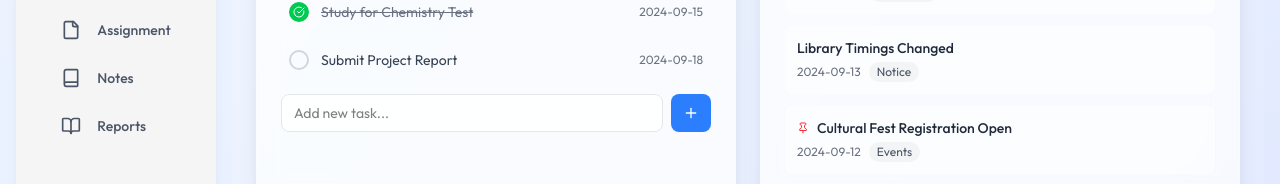
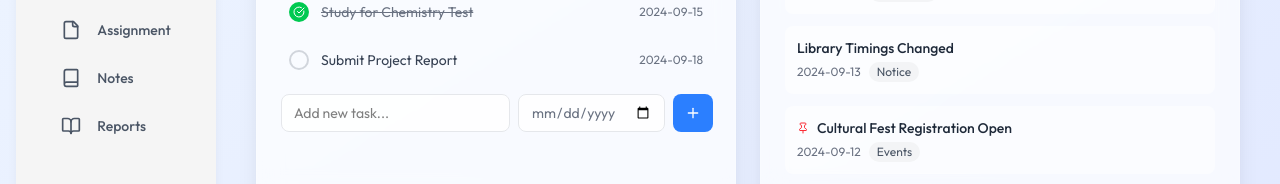
Before and after one commit to helo-ayush/ERP-Mait, a React (Vite) app in the folder clint/: page /students in a window 1280 px wide. Shown: the part 309-493 px from the top of the page. Built offline with nearby package versions, Linux system fonts and the light colour scheme.

Commit message:
Update Dashboard.jsx

```diff
--- a/clint/src/pages/Dashboard.jsx
+++ b/clint/src/pages/Dashboard.jsx
@@ -24,6 +24,7 @@ const Dashboard = () => {
     { id: 3, text: 'Submit Project Report', completed: false, dueDate: '2024-09-18' }
   ]);
   const [newTodo, setNewTodo] = useState('');
+  const [newTodoDate, setNewTodoDate] = useState('');
 
   const toggleTodo = (id) => {
     setTodos(todos.map(todo =>
@@ -32,14 +33,19 @@ const Dashboard = () => {
   };
 
   const addTodo = () => {
-    if (newTodo.trim()) {
+  if (newTodo.trim() && newTodoDate.trim()) {
+    const baseDate = new Date(newTodoDate); // convert string -> Date
+    baseDate.setDate(baseDate.getDate() + 7); // add 7 days
+
     setTodos([...todos, {
       id: Date.now(),
       text: newTodo,
       completed: false,
-        dueDate: new Date(Date.now() + 7 * 24 * 60 * 60 * 1000).toISOString().split('T')[0]
+      dueDate: baseDate.toISOString().split('T')[0] // format as YYYY-MM-DD
     }]);
+
     setNewTodo('');
+    setNewTodoDate('');
   }
 };
 
@@ -82,7 +88,7 @@ const Dashboard = () => {
   };
 
   return (
-    <div className="flex-1 p-4 md:p-6 overflow-y-auto bg-gradient-to-br from-blue-50 to-indigo-100 scrollbar-hide" style={{scrollbarWidth: 'none', msOverflowStyle: 'none'}}>
+    <div className="flex-1 p-4 md:p-6 overflow-y-auto" style={{scrollbarWidth: 'none', msOverflowStyle: 'none'}}>
       <style>{`
         .scrollbar-hide::-webkit-scrollbar {
           display: none;
@@ -133,7 +139,7 @@ const Dashboard = () => {
               ))}
             </div>
 
-            <div className="flex gap-2">
+            <div className="flex gap-2 flex-col md:flex-row">
               <input
                 type="text"
                 value={newTodo}
@@ -142,12 +148,23 @@ const Dashboard = () => {
                 className="flex-1 px-3 py-2 text-sm border border-gray-200 rounded-lg focus:outline-none focus:ring-2 focus:ring-blue-500 bg-white/80"
                 onKeyPress={(e) => e.key === 'Enter' && addTodo()}
               />
+
+              <div className='flex gap-2'>
+                <input
+                  type="date"
+                  value={newTodoDate}
+                  onChange={(e) => setNewTodoDate(e.target.value)}
+                  placeholder="Add new task..."
+                  className="flex-1 px-3 py-2 text-gray-500 text-sm border border-gray-200 rounded-lg focus:outline-none focus:ring-2 focus:ring-blue-500 bg-white/80"
+                  onKeyPress={(e) => e.key === 'Enter' && addTodo()}
+                />
                 <button
                   onClick={addTodo}
-                className="px-3 py-2 bg-blue-500 text-white rounded-lg hover:bg-blue-600 transition-colors"
+                  className="px-3 py-2 w-10 bg-blue-500 text-white rounded-lg hover:bg-blue-600 transition-colors cursor-pointer"
                 >
                   <Plus className="w-4 h-4" />
               </button>
+              </div>
             </div>
           </div>
 
```
Lines whose indentation alone changed are shown as unchanged.
